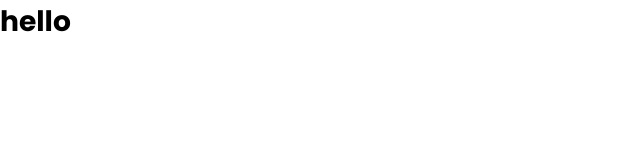
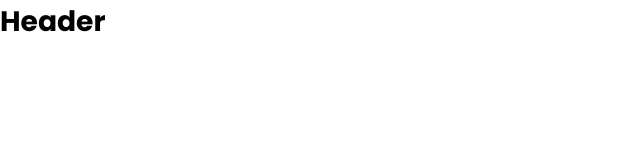
Before and after one commit to yazaldefilimonepinto/tweeter, a Next.js app: page / in a window 1280 px wide. Shown: the top 160 px of the page, without its empty margins (0-640 px from the left). Built offline with nearby package versions, Linux system fonts and the light colour scheme.

Commit message:
feat: add header component

```diff
--- a/src/pages/index.tsx
+++ b/src/pages/index.tsx
@@ -1,3 +1,4 @@
+import { Header } from '@/components/Header';
 import Head from 'next/head';
 
 export default function Home() {
@@ -6,13 +7,11 @@ export default function Home() {
       <Head>
         <title>Tweeter</title>
         <meta name="description" content="social network" />
+        <link href="https://unpkg.com/boxicons@2.1.2/css/boxicons.min.css" rel="stylesheet"></link>
         <link rel="icon" href="/favicon.svg" />
       </Head>
-
-      <main>
-        <h1>hello</h1>
-      </main>
-
+      <Header />
+      <main></main>
       <footer></footer>
     </div>
   );
```
